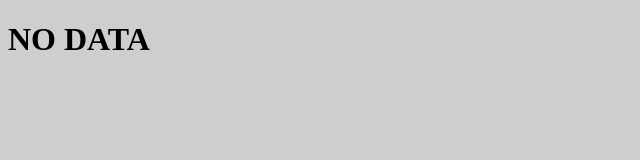
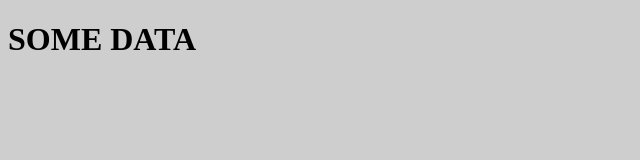
Before and after one commit to Willard24/testSite, a plain HTML site: page index.html in a window 1280 px wide. Shown: the whole page, without its empty margins (0-640 px from the left). Drawn offline with Linux system fonts and the light colour scheme.

Commit message:
changed h1 to SOME DATA

```diff
--- a/index.html
+++ b/index.html
@@ -7,7 +7,7 @@
     <title>Document</title>
 </head>
 <body style="background-color:rgb(206, 206, 206);"></body>
-    <h1 id="dataHeader">NO DATA</h1>
+    <h1 id="dataHeader">SOME DATA</h1>
 
 </body>
 </html>
```
